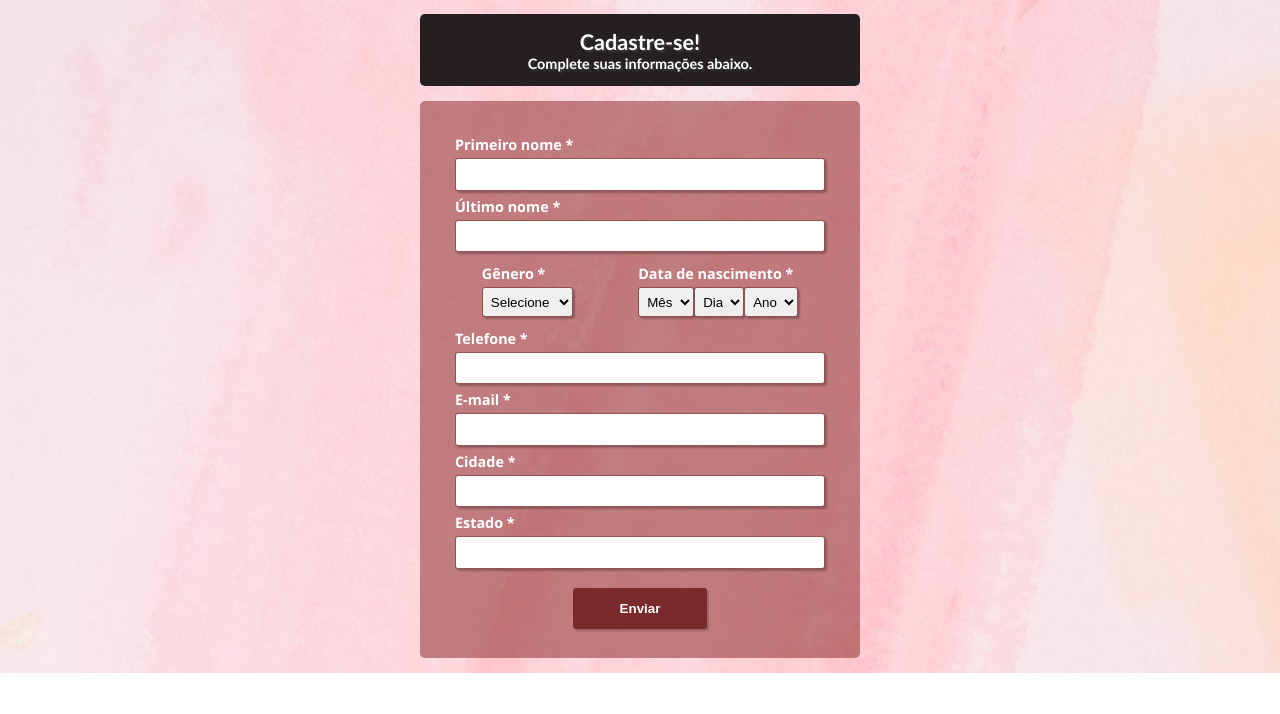
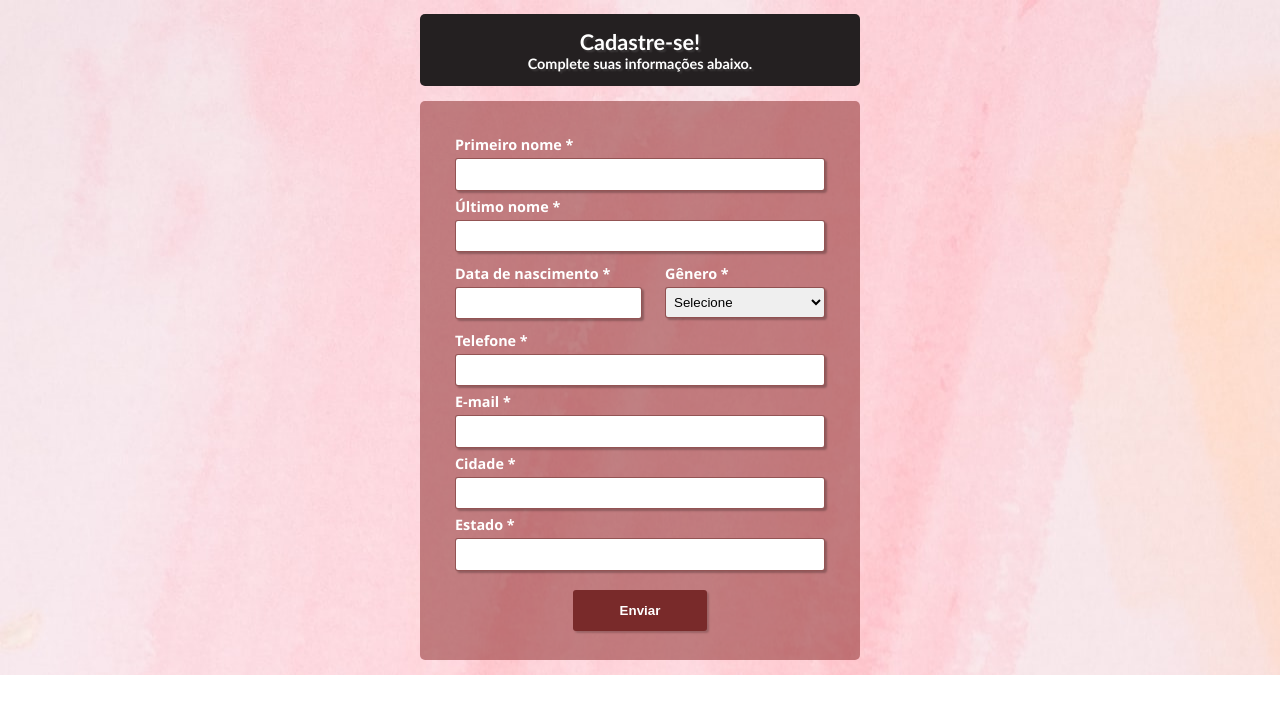
Before and after one commit to thalitatholiveira/formulario, an Angular app: page / in a window 1280 px wide. Shown: the top 714 px of the page. Built offline with nearby package versions, Linux system fonts and the light colour scheme.

Commit message:
Adjusts on birthday input

```diff
--- a/src/app/app.component.html
+++ b/src/app/app.component.html
@@ -17,6 +17,11 @@
 
     <div class="select-box">
       <div class="input-box">
+        <label for="input">Data de nascimento *</label>
+        <input type="text" class="form-input">
+      </div>
+
+      <div class="input-box">
         <label for="input">Gênero *</label>
         <select class="form-input select" id="gender" required>
           <option selected disabled>Selecione</option>
@@ -24,22 +29,6 @@
           <option value="masculino">Masculino</option>
           <option value="outro">Outro</option>
         </select>
-      </div>
-      <div class="input-box">
-        <label for="input">Data de nascimento *</label>
-        <div class="birthday">
-          <select class="form-input select" id="month" required>
-            <option selected disabled>Mês</option>
-          </select>
-
-          <select class="form-input select" id="day" required>
-            <option selected disabled>Dia</option>
-          </select>
-
-          <select class="form-input select" id="year" required>
-            <option selected disabled>Ano</option>
-          </select>
-        </div>
       </div>
     </div>
 
--- a/src/app/app.component.scss
+++ b/src/app/app.component.scss
@@ -54,14 +54,14 @@
 }
 
 .select {
-  width: auto;
-  height: 2.3em;
+  width: 12em;
+  height: 2.35em;
 }
 
 .select-box {
   display: flex;
   flex-direction: row;
-  justify-content: space-around;
+  justify-content: space-between;
   width: 100%;
 }
 
```
